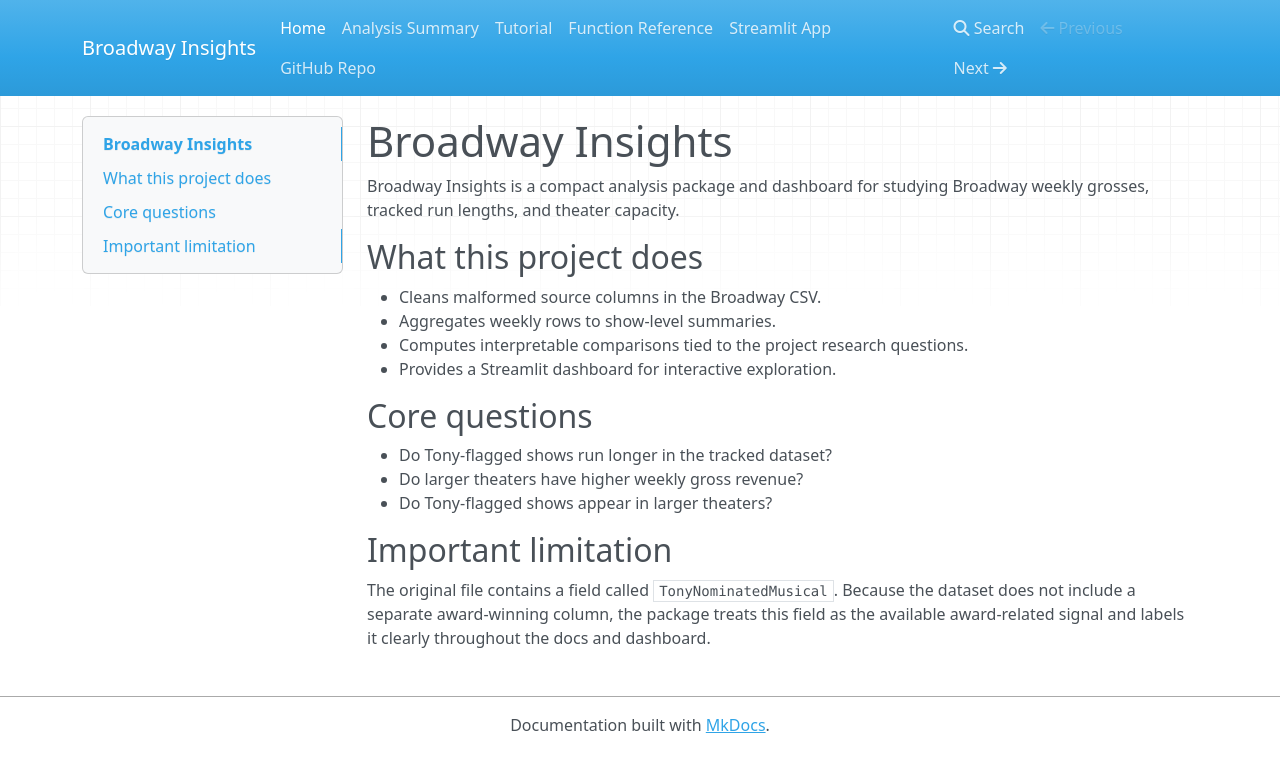
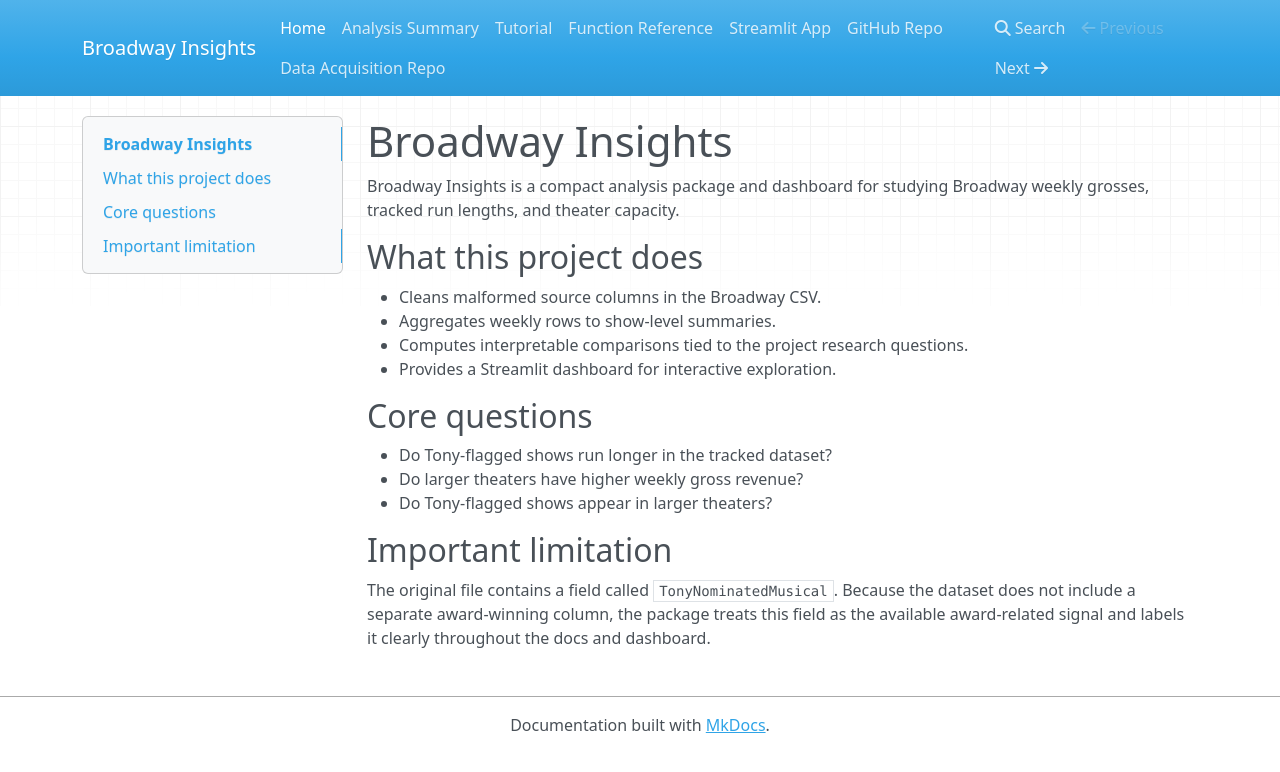
Before and after one commit to ethaniel2024/broadway-project, an MkDocs documentation site: the page built from docs/index.md, in a window 1280 px wide. Shown: the top 772 px of the page. Built offline with MkDocs 1.6.1, drawn with Linux system fonts in a browser that asks for light colours; nearby versions of some CDN libraries.

Commit message:
Update Streamlit App URL and add Data Acquisition Repo
Updated Streamlit App URL and added Data Acquisition Repo link.

```diff
--- a/mkdocs.yml
+++ b/mkdocs.yml
@@ -9,5 +9,6 @@ nav:
   - Analysis Summary: analysis.md
   - Tutorial: tutorial.md
   - Function Reference: reference.md
-  - Streamlit App: https://broadway-project-stat386.streamlit.app/
+  - Streamlit App: https://broadway-project-bksewnjwtb4z5zpydtmuft.streamlit.app/
   - GitHub Repo: https://github.com/ethaniel2024/broadway-project
+  - Data Acquisition Repo: https://github.com/jessieaolsen-sys/data-aquistion-code
```
